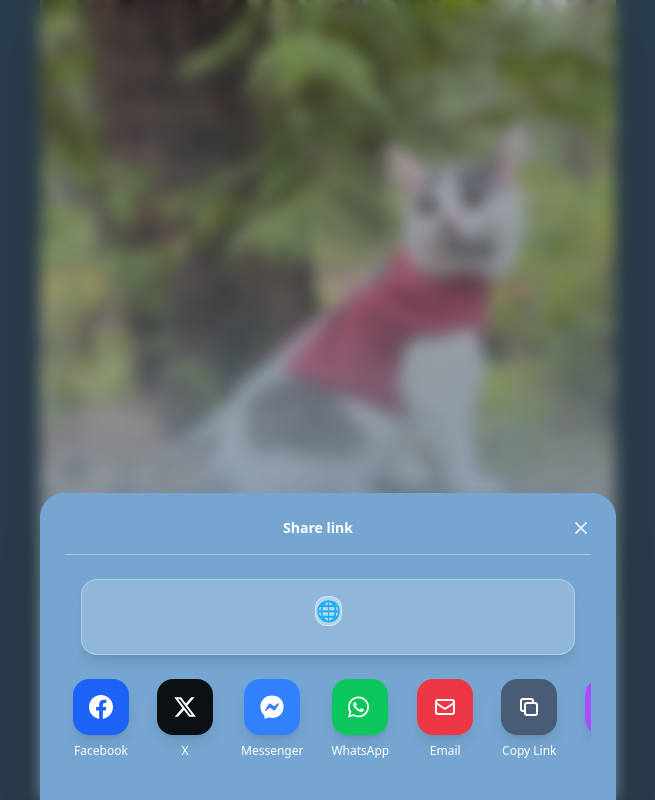
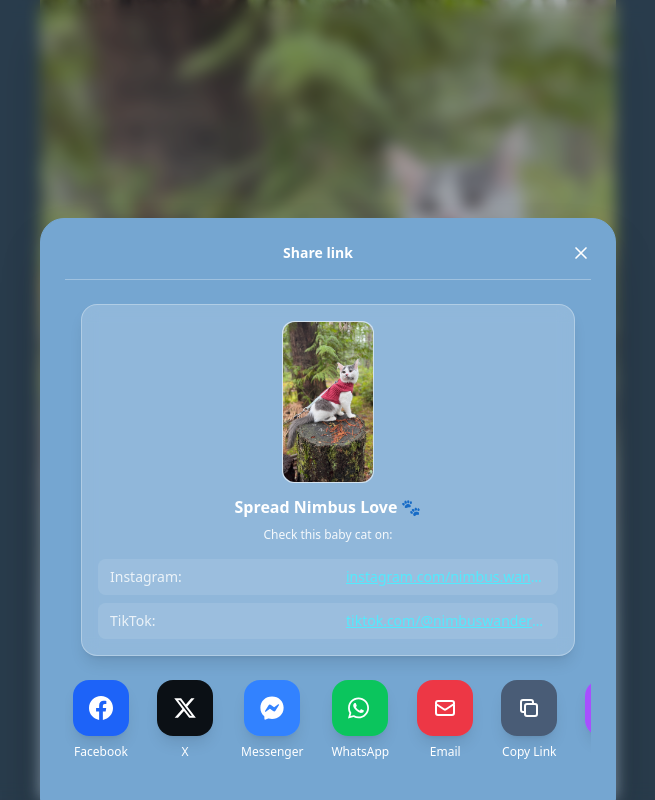
Before and after one commit to vilmora-dev/link-in-bio, a React (Vite) app: page / in a window 1280 px wide. Both pictures are taken after a click on the button 891 px from the left and 33 px from the top of the page. Shown: the whole page, without its empty margins (312-967 px from the left). Built offline with nearby package versions, Linux system fonts and the light colour scheme.

Commit message:
refactor: split LinkShareModal into product & site sharing

```diff
--- a/src/App.jsx
+++ b/src/App.jsx
@@ -3,6 +3,10 @@ import coverImage from "./assets/Cover.jpg";
 import InstagramIcon from "./components/InstagramIcon";
 import TiktokIcon from "./components/TiktokIcon";
 import LinkShareModal from "./components/LinkShareModal";
+import Harness from "./assets/Harness.jpg";
+import Backpack from "./assets/Backpack.jpg";
+import Litter from "./assets/Litter.jpg";
+import LitterBox from "./assets/LitterBox.jpg";
 
 const media = [
   {
@@ -19,21 +23,25 @@ const media = [
 
 const links = [
   {
+    image: Backpack,
     icon: "🎒",
     label: "Pawtners - Cat Carrier Backpack ",
     href: "https://amzn.to/3YPa9Dp",
   },
   {
+    image: Harness,
     icon: "🪢",
     label: "BuddyArmor - Cat Harness",
     href: "https://amzn.to/49i2nH0",
   },
   {
+    image: LitterBox,
     icon: "📦",
     label: "OutdoorBengal - Portable Litter Box ",
     href: "https://amzn.to/4jtAsc4",
   },
   {
+    image: Litter,
     icon: "🏝",
     label: "HONEY CARE - Tofu Cat Litter",
     href: "https://amzn.to/4jhUm9D",
@@ -63,9 +71,10 @@ function App() {
   // Calculate opacity for name & bio section
   const nameBioOpacity = Math.max(0, 1 - (scrollY / 200));
 
-  const openShareModal = (href, label, image) => {
-    setShareModal({ open: true, url: href, label, image });
+  const openShareModal = (href, label, image, socialMedia = null) => {
+    setShareModal({ open: true, url: href, label, image, socialMedia });
   };
+
 
   return (
     <div
@@ -101,7 +110,12 @@ function App() {
             {/* Share button */}
             <div className="absolute top-4 right-4 z-10">
               <button
-                onClick={() => openShareModal("", "")}
+                onClick={() => openShareModal(
+                  window.location.href,
+                  "Spread Nimbus Love 🐾",
+                  coverImage,
+                  media // Pass the media array for social links
+                )}
                 className="flex items-center gap-2 px-3 py-2 bg-white/20 backdrop-blur-sm text-[#3e3e3e] font-medium rounded-full shadow-lg hover:bg-white/10 hover:shadow-xl hover:scale-105 active:scale-95 transition-all duration-200 border border-white/10"
                 aria-label="Share this page"
               >
@@ -231,10 +245,11 @@ function App() {
 
           <LinkShareModal
             isOpen={shareModal.open}
-            onClose={() => setShareModal({ open: false, url: '', label: '', image: '' })}
+            onClose={() => setShareModal({ open: false, url: '', label: '', image: '', socialMedia: null })}
             linkUrl={shareModal.url}
             linkLabel={shareModal.label}
             linkImage={shareModal.image}
+            socialMedia={shareModal.socialMedia}
           />
 
           {/* Privacy Policy Modal */}
--- a/src/components/LinkShareModal.jsx
+++ b/src/components/LinkShareModal.jsx
@@ -1,8 +1,18 @@
 import React, { useEffect, useRef } from 'react';
 
-const LinkShareModal = ({ isOpen, onClose, linkUrl, linkLabel, linkImage }) => {
+const LinkShareModal = ({ isOpen, onClose, linkUrl, linkLabel, linkImage, socialMedia = null }) => {
 
   const getShareMessage = (linkItemElement, linkUrl) => {
+    // Special handling for site share with social media links
+    if (socialMedia && socialMedia.length > 0) {
+      let message = `Cat happiness unlocked! 🐾 Follow Nimbus for daily dose of joy. 🐱✨\n\n`;
+      socialMedia.forEach(item => {
+        message += `${item.label}: ${item.href}\n`;
+      });
+      return encodeURIComponent(message);
+    }
+
+    // Regular product share message
     const templates = [
       `Hey! Check out this ${linkItemElement} from Nimbus's picks! 😻`,
       `Purr-fect find! "${linkItemElement}" from Nimbus's cat collection 🐾`,
@@ -110,7 +120,7 @@ const LinkShareModal = ({ isOpen, onClose, linkUrl, linkLabel, linkImage }) => {
     };
     document.addEventListener('keydown', handleEscape);
     return () => document.removeEventListener('keydown', handleEscape);
-  }, [onClose]);
+  }, [onClose, socialMedia]);
 
   useEffect(() => {
     const handleClickOutside = (e) => {
@@ -135,7 +145,7 @@ const LinkShareModal = ({ isOpen, onClose, linkUrl, linkLabel, linkImage }) => {
         onClick={onClose}
       />
 
-      {/* Modal Container - matches max-w-lg from main app */}
+      {/* Modal Container - matches max-w-xl from main app */}
       <div className="fixed inset-0 z-50 flex items-end justify-center pointer-events-none">
         <div className="w-full max-w-xl pointer-events-auto">
           <div
@@ -165,7 +175,50 @@ const LinkShareModal = ({ isOpen, onClose, linkUrl, linkLabel, linkImage }) => {
 
               {/* Content */}
               <div className="flex-1 flex flex-col gap-6 px-2">
-                {/* Link Card Button */}
+                {/* Conditional rendering based on socialMedia */}
+                {socialMedia && socialMedia.length > 0 ? (
+                  // Site share display card (not clickable)
+                  <div className="mx-2 p-4 shadow-lg rounded-2xl bg-white/20 backdrop-blur-sm border border-white/30">
+                    {/* Image */}
+                    <div className="w-fit h-fit max-w-40 mx-auto rounded-xl flex items-center justify-center flex-shrink-0 mb-3 bg-white/30 backdrop-blur-sm border border-white/40">
+                      {linkImage ? (
+                        <img
+                          src={linkImage}
+                          alt={linkLabel}
+                          className="w-full h-full max-h-40 object-cover bg-center rounded-xl"
+                        />
+                      ) : (
+                        <span className="text-xl">🐱</span>
+                      )}
+                    </div>
+
+                    {/* Text */}
+                    <div className="w-full text-center mb-4">
+                      <div className="font-semibold text-base text-white mb-2">
+                        {linkLabel}
+                      </div>
+                      <div className="text-xs text-white/90">Check this baby cat on:</div>
+                    </div>
+
+                    {/* Social media links */}
+                    <div className="space-y-2">
+                      {socialMedia.map((item) => (
+                        <div key={item.href} className="flex items-center justify-between text-sm text-white/80 bg-white/10 rounded-lg px-3 py-2">
+                          <span className="font-medium">{item.label}:</span>
+                          <a
+                            href={item.href}
+                            target="_blank"
+                            rel="noreferrer"
+                            className="text-cyan-300 hover:text-cyan-200 underline truncate max-w-[200px]"
+                          >
+                            {item.href.replace('https://', '').replace('www.', '')}
+                          </a>
+                        </div>
+                      ))}
+                    </div>
+                  </div>
+                ) : (
+                  // Product share link card (clickable)
                   <a
                     href={linkUrl}
                     target="_blank"
@@ -173,9 +226,7 @@ const LinkShareModal = ({ isOpen, onClose, linkUrl, linkLabel, linkImage }) => {
                     className="mx-2 p-4 shadow-lg rounded-2xl bg-white/20 backdrop-blur-sm hover:bg-white/30 hover:shadow-xl transition-all duration-200 flex flex-col items-center group hover:scale-[1.02] border border-white/30"
                   >
                     {/* Image */}
-                  <div
-                    className="w-fit h-fit max-w-40 rounded-xl flex items-center justify-center flex-shrink-0 mb-2 bg-white/30 backdrop-blur-sm border border-white/40"
-                  >
+                    <div className="w-fit h-fit max-w-40 rounded-xl flex items-center justify-center flex-shrink-0 mb-2 bg-white/30 backdrop-blur-sm border border-white/40">
                       {linkImage ? (
                         <img
                           src={linkImage}
@@ -195,6 +246,7 @@ const LinkShareModal = ({ isOpen, onClose, linkUrl, linkLabel, linkImage }) => {
                       <div className="text-xs text-white/70 mt-1">{linkUrl}</div>
                     </div>
                   </a>
+                )}
 
                 {/* Share via */}
                 <div className="flex gap-4 sm:gap-7 overflow-x-auto pb-4 px-2 -mx-2">
@@ -217,7 +269,7 @@ const LinkShareModal = ({ isOpen, onClose, linkUrl, linkLabel, linkImage }) => {
                           {icon}
                         </button>
                       )}
-                      <span className="text-xs text-white text-center">{label}</span>
+                      <span className="text-xs text-white text-center leading-tight whitespace-nowrap">{label}</span>
                     </div>
                   ))}
                 </div>
```
Lines whose indentation alone changed are shown as unchanged.
